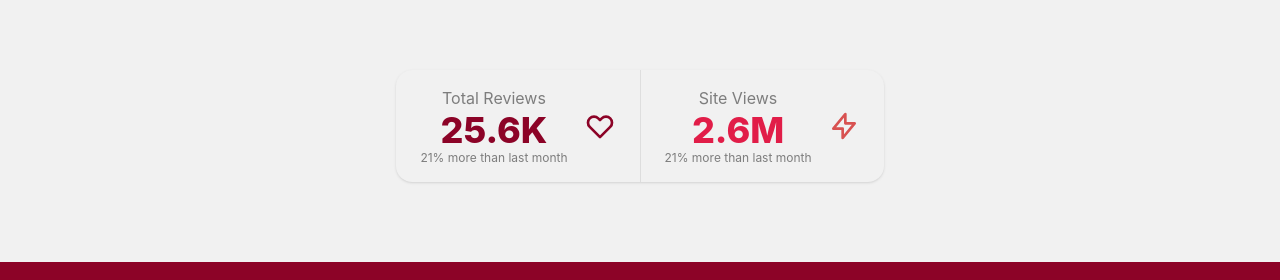
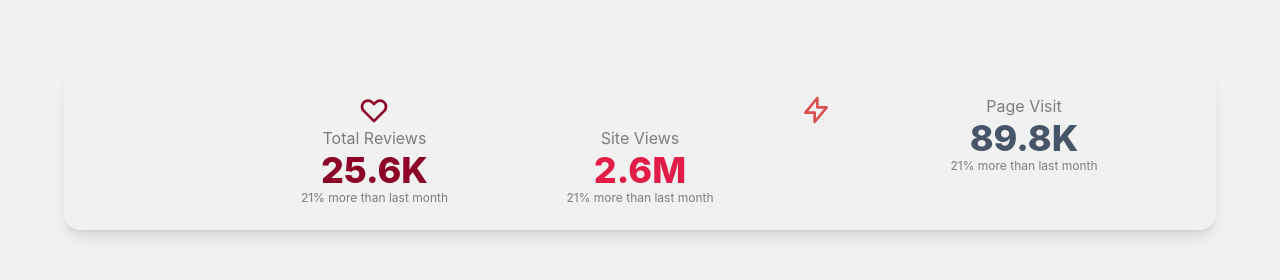
Before and after one commit to anikkumaardatta/pastry-cloud-client, a React (Create React App) app: page / in a window 1280 px wide. Shown: the part 1114-1394 px from the top of the page. Built offline with nearby package versions, Linux system fonts and the light colour scheme; no server answers.

Commit message:
15th commit - stat added

```diff
--- a/src/Pages/Home/Stat/Stat.js
+++ b/src/Pages/Home/Stat/Stat.js
@@ -6,8 +6,8 @@ const Stat = () => {
   console.log(user);
   return (
     <div className="max-w-6xl mx-auto text-center">
-      <div className="stats shadow mb-20">
-        <div className="stat">
+      <div className="shadow-lg mb-20 grid sm:grid-cols-1 md:grid-cols-2 lg:grid-cols-3 rounded-2xl">
+        <div className="my-6">
           <div className="stat-figure text-primary">
             <svg
               xmlns="http://www.w3.org/2000/svg"
@@ -22,13 +22,13 @@ const Stat = () => {
                 d="M4.318 6.318a4.5 4.5 0 000 6.364L12 20.364l7.682-7.682a4.5 4.5 0 00-6.364-6.364L12 7.636l-1.318-1.318a4.5 4.5 0 00-6.364 0z"
               ></path>
             </svg>
+            <div className="stat-title">Total Reviews </div>
+            <div className="stat-value text-primary">25.6K</div>
+            <div className="stat-desc">21% more than last month</div>
           </div>
-          <div className="stat-title">Total Reviews </div>
-          <div className="stat-value text-primary">25.6K</div>
-          <div className="stat-desc">21% more than last month</div>
         </div>
 
-        <div className="stat">
+        <div className="my-6">
           <div className="stat-figure text-secondary">
             <svg
               xmlns="http://www.w3.org/2000/svg"
@@ -50,7 +50,7 @@ const Stat = () => {
         </div>
 
         {user ? (
-          <div className="stat">
+          <div className="my-6">
             <div className="stat-figure text-secondary">
               <div className="avatar online">
                 <div className="w-16 rounded-full">
@@ -63,7 +63,13 @@ const Stat = () => {
             <div className="stat-desc text-secondary">31 tasks remaining</div>
           </div>
         ) : (
-          <></>
+          <>
+            <div className="my-6">
+              <div className="stat-title">Page Visit</div>
+              <div className="stat-value text-slate-600">89.8K</div>
+              <div className="stat-desc">21% more than last month</div>
+            </div>
+          </>
         )}
       </div>
     </div>
```
